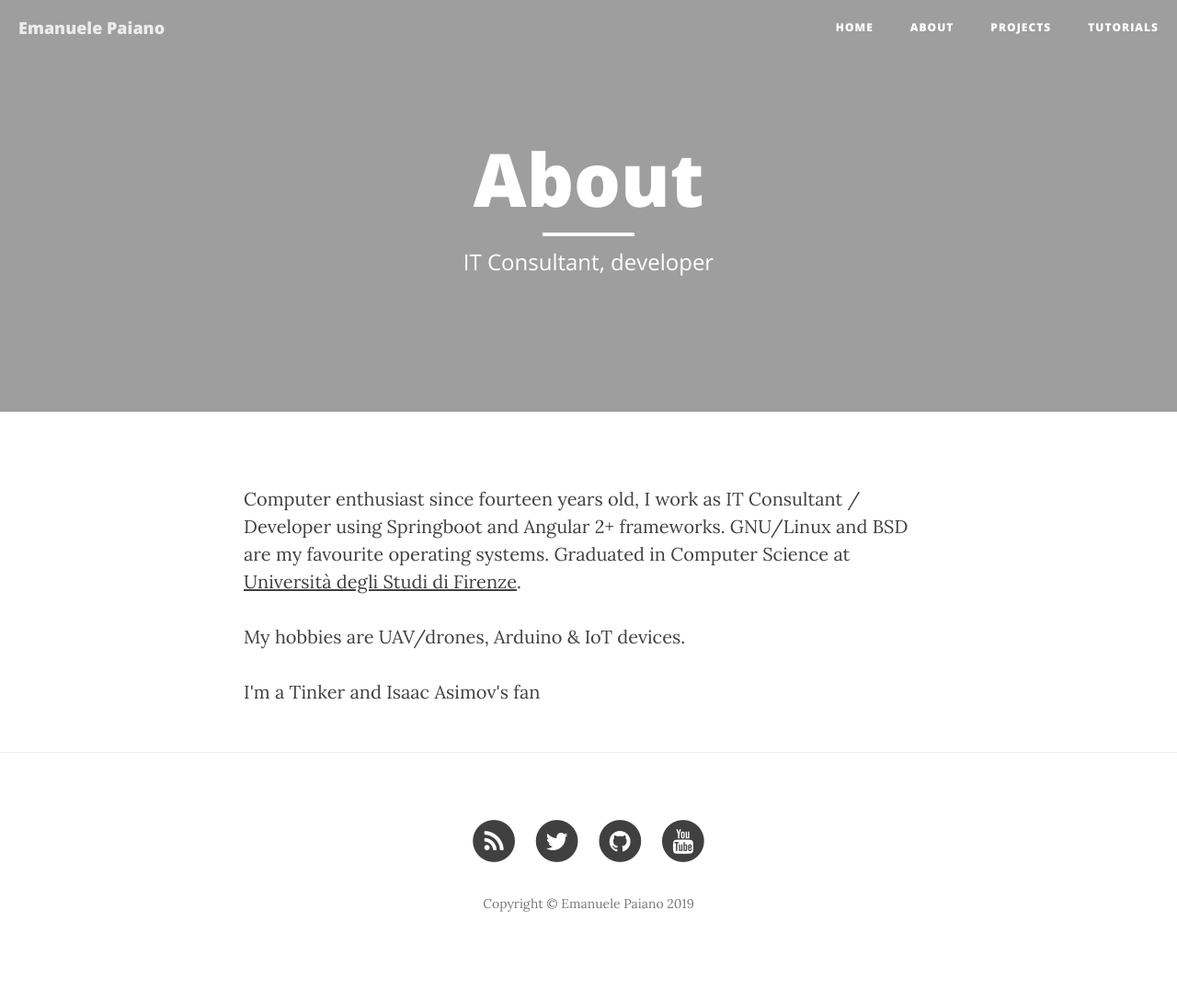
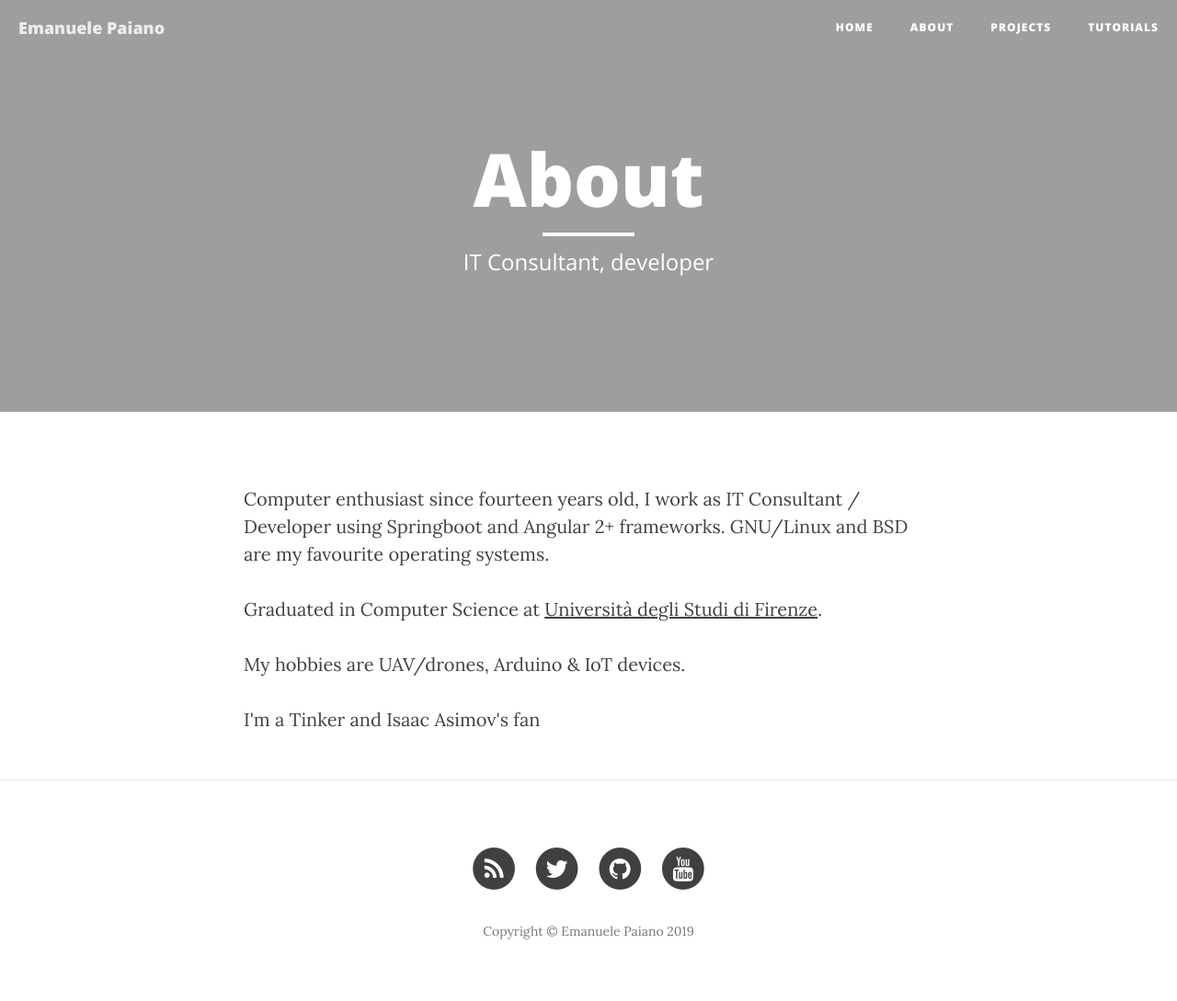
Before and after one commit to emanuelepaiano/emanuelepaiano.github.io, a Jekyll site: the page built from about.html, in a window 1280 px wide. Shown: the whole page at 92% size. Built offline with Jekyll 4.4.1, drawn with Linux system fonts in a browser that asks for light colours; nearby versions of some CDN libraries; before the commit the page ends 1059 px from its top, so only the background shows below that.

```diff
--- a/about.html
+++ b/about.html
@@ -5,7 +5,8 @@ description: "IT Consultant, developer"
 header-img: "img/4.jpg"
 ---
 
-<p>Computer enthusiast since fourteen years old, I work as IT Consultant / Developer using Springboot and Angular 2+ frameworks. GNU/Linux and BSD are my favourite operating systems. Graduated in Computer Science at <a href="https://www.unifi.it/"> Università degli Studi di Firenze</a>.</p>
+<p>Computer enthusiast since fourteen years old, I work as IT Consultant / Developer using Springboot and Angular 2+ frameworks. GNU/Linux and BSD are my favourite operating systems. </p>
+<p>Graduated in Computer Science at <a href="https://www.unifi.it/"> Università degli Studi di Firenze</a>.</p>
 <p>My hobbies are UAV/drones, Arduino & IoT devices.</p>
 
 <p>I'm a Tinker and Isaac Asimov's fan</p>
```
